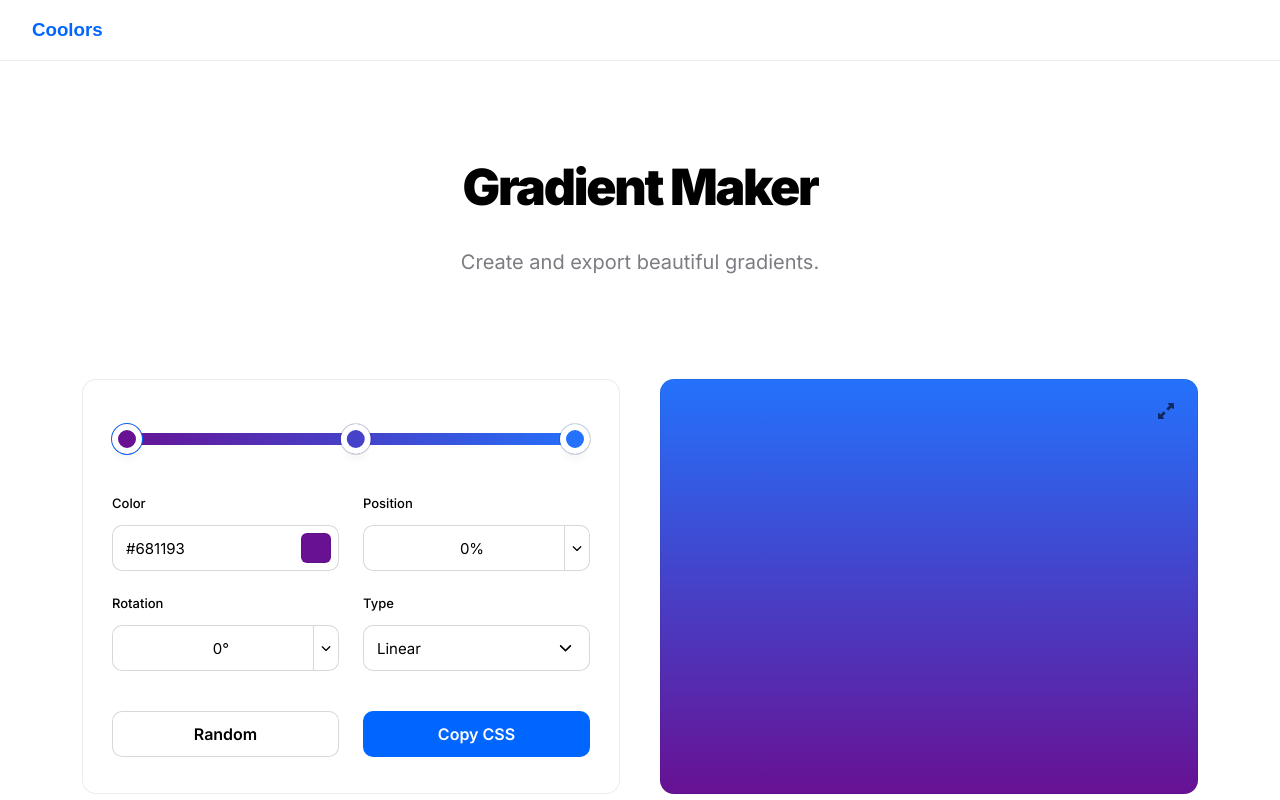
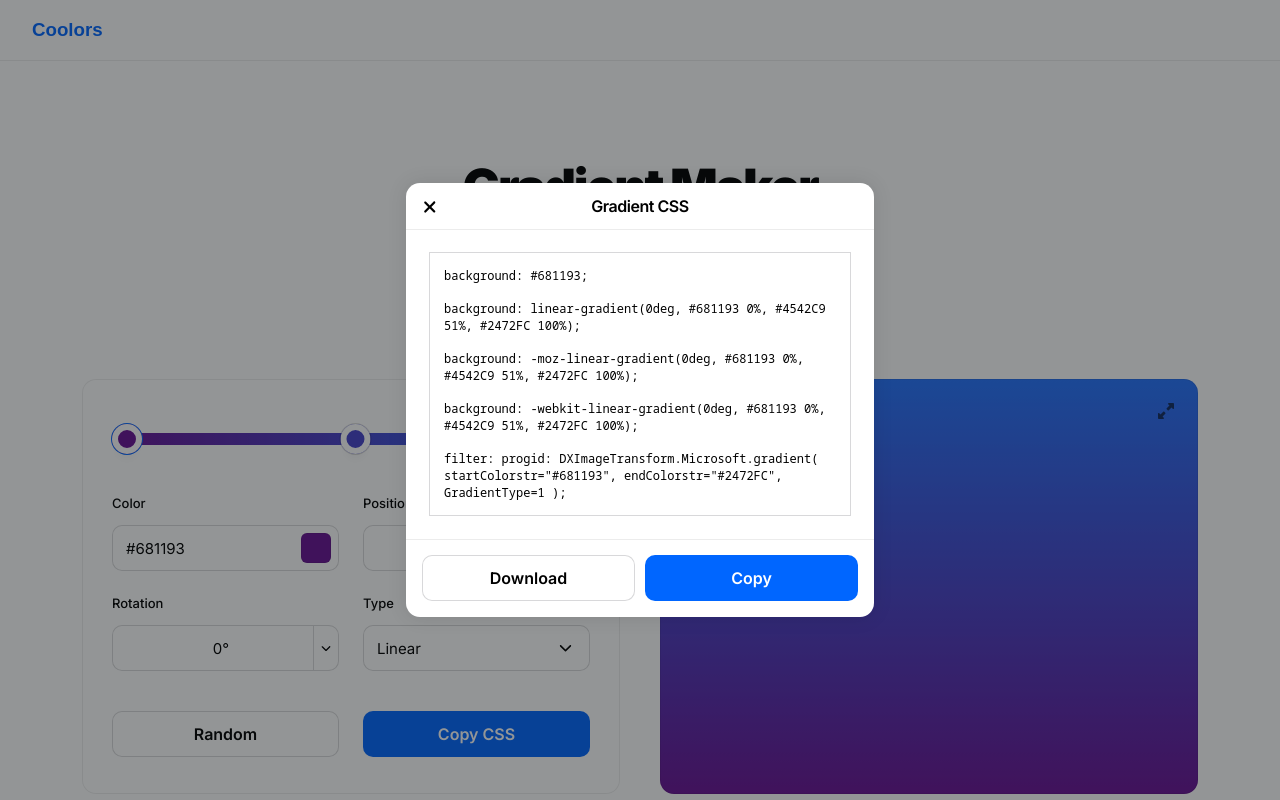
Before and after one commit to sarthak264/gradient-generator, a React (Vite) app: page / in a window 1280 px wide. Both pictures are taken after a click on the button "Copy CSS". Shown: the top 800 px of the page. Built offline with nearby package versions, Linux system fonts and the light colour scheme; a web font is replaced by a local one.

Commit message:
copy functionality added

```diff
--- a/index.html
+++ b/index.html
@@ -10,6 +10,7 @@
   <link rel="preconnect" href="https://fonts.gstatic.com" crossorigin>
   <link href="https://fonts.googleapis.com/css2?family=Inter:wght@400;500;600;900&display=swap" rel="stylesheet">
   <link href="https://fonts.googleapis.com/css2?family=Sixtyfour&display=swap" rel="stylesheet">
+  <link href="https://fonts.googleapis.com/css2?family=Noto+Sans+Mono:wght@200;300;400&display=swap" rel="stylesheet">
 
   <title>Gradient Generator</title>
 </head>
--- a/package.json
+++ b/package.json
@@ -18,6 +18,7 @@
     "react": "^18.2.0",
     "react-colorful": "^5.6.1",
     "react-dom": "^18.2.0",
+    "react-hot-toast": "^2.4.1",
     "zustand": "^4.5.0"
   },
   "devDependencies": {
--- a/src/App.jsx
+++ b/src/App.jsx
@@ -1,15 +1,17 @@
 import Header from './components/layout/header/Header';
 import Navbar from './components/layout/navbar/Navbar';
 import GradientMaker from './components/layout/gradientMaker/GradientMaker';
+import CopyModal from './components/layout/copyModal/CopyModal';
+import { Toaster } from 'react-hot-toast';
 
 function App() {
-  // TODO make the slider
-  // TODO make the select options dissapear when clicking anywhere else
   return (
     <>
       <Navbar />
       <Header />
       <GradientMaker />
+      <CopyModal />
+      <Toaster position='bottom-center' />
     </>
   );
 }
--- a/src/components/layout/controlPanel/ControlPanel.jsx
+++ b/src/components/layout/controlPanel/ControlPanel.jsx
@@ -18,6 +18,7 @@ const ControlPanel = () => {
     stopsArr,
     setRotation,
     setActiveColor,
+    setShowCopyModal
   } = useStore();
   const newArr = randomGradient();
   const updateRandomGradient = () => {
@@ -52,7 +53,7 @@ const ControlPanel = () => {
       </div>
       <div className={styles.btnsWrapper}>
         <Button title='Random' onClick={updateRandomGradient} />
-        <Button title='Copy CSS' theme='blue' />
+        <Button title='Copy CSS' theme='blue' onClick={setShowCopyModal} />
       </div>
     </div>
   );
--- /dev/null
+++ b/src/components/layout/copyModal/CopyModal.jsx
@@ -0,0 +1,82 @@
+import React from 'react';
+import useStore from '../../../store';
+import { FontAwesomeIcon } from '@fortawesome/react-fontawesome';
+import { faXmark } from '@fortawesome/free-solid-svg-icons';
+import styles from './copyModal.module.css';
+import generateCode from '../../../utils/generateCode';
+import Button from '../../ui/button/Button';
+import toast from 'react-hot-toast';
+
+const CopyModal = () => {
+  const { showCopyModal, setShowCopyModal, type, rotation, stopsArr } =
+    useStore();
+
+  const gradientCode = generateCode(type, rotation, stopsArr);
+
+  const copyToClipboard = () => {
+    navigator.clipboard
+      .writeText(gradientCode)
+      .then(() => {
+        toast('Copied to the clipboard!', { duration: 2000 });
+      })
+      .catch((error) => {
+        toast(`Failed to copy: ${error}`, { duration: 2000 });
+      });
+  };
+
+  function downloadCSS(cssContent, fileName) {
+    console.log('download css');
+    const blob = new Blob([cssContent], { type: 'text/css' });
+
+    const link = document.createElement('a');
+    link.href = URL.createObjectURL(blob);
+    link.download = fileName;
+
+    document.body.appendChild(link);
+    link.click();
+    document.body.removeChild(link);
+  }
+
+  return (
+    <div
+      className={`${styles.modalWrapper} ${
+        showCopyModal ? styles.visibleWrapper : ''
+      }`}
+    >
+      <div
+        className={`${styles.modalContainer} ${
+          showCopyModal ? styles.isVisible : ''
+        }`}
+      >
+        <div
+          className={`${styles.modal} ${
+            showCopyModal ? styles.modalVisible : ''
+          }`}
+        >
+          <div className={styles.modalHeader}>
+            <p>Gradient CSS</p>
+            <div className={styles.closeBtn} onClick={setShowCopyModal}>
+              <FontAwesomeIcon icon={faXmark} className={styles.crossIcon} />
+            </div>
+          </div>
+          <div className={styles.modalBody}>
+            <div className={styles.codeWrapper}>
+              {gradientCode.split('\n').map((line, index) => (
+                <p key={index}>{line}</p>
+              ))}
+            </div>
+          </div>
+          <div className={styles.modalFooter}>
+            <Button
+              title='Download'
+              onClick={() => downloadCSS(gradientCode, 'gradient')}
+            />
+            <Button title='Copy' theme='blue' onClick={copyToClipboard} />
+          </div>
+        </div>
+      </div>
+    </div>
+  );
+};
+
+export default CopyModal;
--- /dev/null
+++ b/src/components/layout/copyModal/copyModal.module.css
@@ -0,0 +1,113 @@
+.modalWrapper {
+    position: relative;
+    opacity: 0;
+    pointer-events: none;
+    transition: opacity .3s ease;
+    z-index: 99;
+}
+
+.visibleWrapper {
+    opacity: 1;
+    pointer-events: all;
+}
+
+.modalContainer {
+    background-color: rgba(17, 21, 24, 0.45);
+    position: fixed;
+    inset: 0;
+    width: 100%;
+    height: 100vh;
+    display: flex;
+    justify-content: center;
+    align-items: center;
+    transition: background .3s cubic-bezier(0.6, 0.4, 0, 1);
+    z-index: 99;
+}
+
+.isVisible {
+    background-color: rgba(17, 21, 24, 0.45);
+}
+
+.modal {
+    width: 468px;
+    background-color: #fff;
+    border-radius: 14px;
+    box-shadow: rgba(0, 0, 0, 0.1) 0 0 20px;
+    opacity: 0;
+    transform: scale3d(0.9, 0.9, 0);
+    transition: transform 0.3s cubic-bezier(0.6, 0.4, 0, 1), opacity 0.3s cubic-bezier(0.6, 0.4, 0, 1);
+    transition-delay: .1s;
+}
+
+.modalVisible {
+    opacity: 1;
+    transform: scale3d(1, 1, 1);
+}
+
+.modalHeader {
+    position: relative;
+    padding: 0 90px;
+    text-align: center;
+    box-shadow: rgba(0, 0, 0, 0.075) 0 1px;
+
+    p {
+        font-size: 16px;
+        font-weight: 600;
+        letter-spacing: -0.03em;
+        line-height: 46px;
+        color: #000;
+    }
+}
+
+.closeBtn {
+    position: absolute;
+    top: 8px;
+    left: 8px;
+    width: 32px;
+    height: 32px;
+    display: flex;
+    justify-content: center;
+    align-items: center;
+    border-radius: 6px;
+    cursor: pointer;
+
+    &:hover {
+        background-color: #f2f2f3;
+    }
+}
+
+.crossIcon {
+    font-size: 18px;
+}
+
+.modalBody {
+    padding: 24px;
+    box-shadow: rgba(0, 0, 0, 0.075) 0 1px;
+}
+
+.codeWrapper {
+    display: flex;
+    flex-direction: column;
+    align-items: flex-start;
+    gap: 1rem;
+    padding: 14px;
+    box-shadow: #d8d8da 0 0 0 1px;
+    transition: box-shadow 0.15s ease;
+
+    &:hover {
+        box-shadow: #b1b0b5 0 0 0 1px;
+    }
+
+    p {
+        font-family: 'Noto Sans Mono', monospace !important;
+        font-size: 12px;
+        font-weight: 400;
+    }
+}
+
+.modalFooter {
+    display: grid;
+    grid-template-columns: repeat(2, 1fr);
+    gap: 10px;
+    padding: 16px;
+}
--- a/src/components/ui/numSelectBtn/NumSelectBtn.jsx
+++ b/src/components/ui/numSelectBtn/NumSelectBtn.jsx
@@ -37,7 +37,7 @@ const NumSelectBtn = ({ title, symbol, range, list, initialValue }) => {
   }, [value]);
 
   useEffect(() => {
-    if (title === 'position' && activeStop > 0) {
+    if (title === 'position' && activeStop >= 0) {
       setValue(stopsArr[activeStop].position * 100 + symbol);
     }
   }, [activeStop]);
--- a/src/components/ui/slider/Slider.jsx
+++ b/src/components/ui/slider/Slider.jsx
@@ -24,7 +24,7 @@ const Slider = () => {
   }, []);
 
   const calculatePosition = (position) => {
-    let finalPosition = position * sliderWidth - 15;
+    let finalPosition = position * (sliderWidth - 30);
     if (finalPosition < 0) {
       finalPosition = 0;
     } else if (position == 1) {
--- a/src/store.js
+++ b/src/store.js
@@ -11,6 +11,9 @@ const store = (set, get) => ({
   ],
   activeStop: 0,
   randomCalls: 0,
+  showCopyModal: false,
+  setShowCopyModal: () =>
+    set((old) => ({ showCopyModal: !old.showCopyModal }), false, 'setShowCopyModal'),
   setType: (type) => set({ type }, false, 'setType'),
   setRotation: (rotation) => set({ rotation }, false, 'setRotation'),
   setActiveStop: (activeStop) => set({ activeStop }, false, 'setActiveStop'),
--- /dev/null
+++ b/src/utils/generateCode.js
@@ -0,0 +1,14 @@
+import generateGradientString from './generateGradient';
+
+const generateCode = (type, rotation, stopsArr) => {
+  const gradient = generateGradientString(type, rotation, stopsArr);
+  const code = `background: ${
+    stopsArr[0].color
+  };\nbackground: ${gradient};\nbackground: -moz-${gradient};\nbackground: -webkit-${gradient};\nfilter: progid: DXImageTransform.Microsoft.gradient( startColorstr="${
+    stopsArr[0].color
+  }", endColorstr="${stopsArr[stopsArr.length - 1].color}", GradientType=1 );`;
+
+  return code;
+};
+
+export default generateCode;
```
Also changed, not shown: 1 other file (tests, documents, lock files or other folders).
